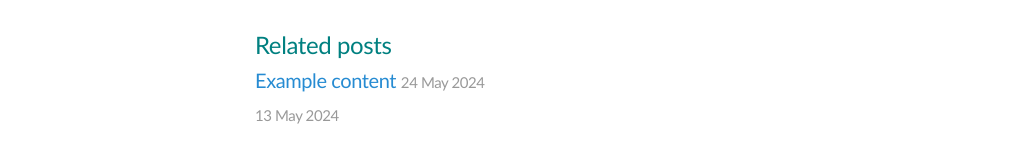
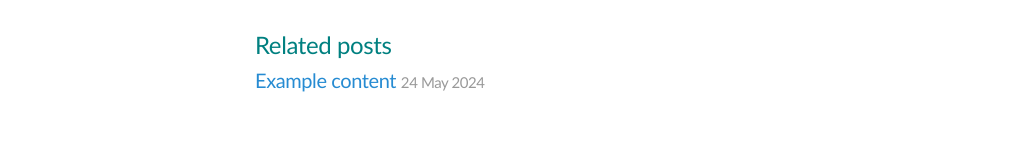
Before and after one commit to Alxendweb/alxendweb.github.io, a Jekyll site: the page built from _posts/2024-05-18-talk.md, in a window 1280 px wide. Shown: the part 522-685 px from the top of the page, without its empty margins (1-1026 px from the left). Built offline with Jekyll 4.4.1, drawn with Linux system fonts in a browser that asks for light colours.

Commit message:
Update post.html

```diff
--- a/_layouts/post.html
+++ b/_layouts/post.html
@@ -12,7 +12,7 @@ layout: default
 <div class="related">
   <h2>Related posts</h2>
   <ul class="related-posts">
-    {% for post in site.related_posts limit:2 %}
+    {% for post in site.related_posts limit:1 %}
       <li>
         <h3>
           <a href="{{ site.baseurl }}{{ post.url }}">
```
